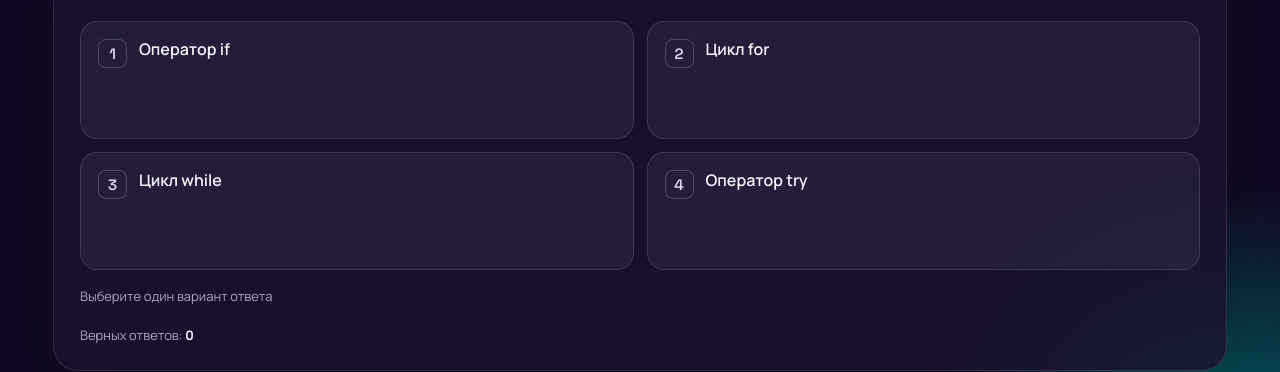
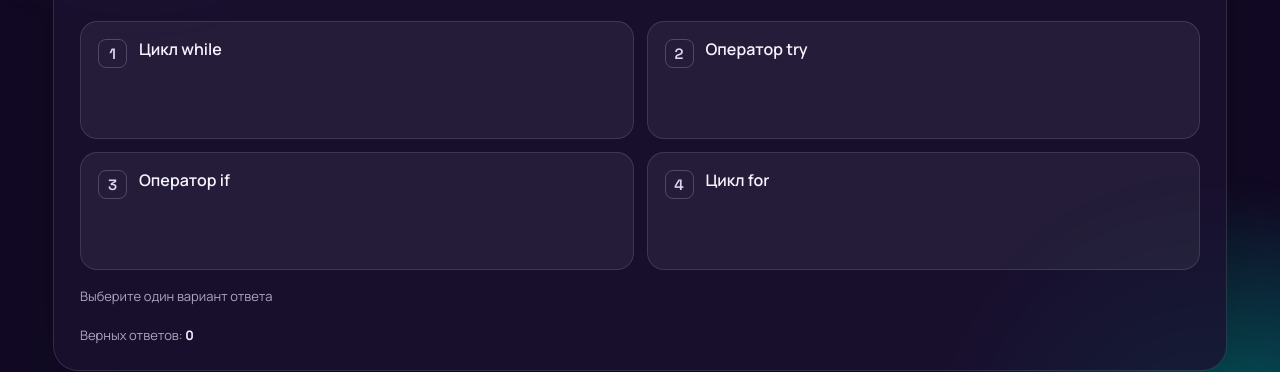
Before and after one commit to darazaaa/quiz, a plain HTML site: page dist/index.html in a window 1280 px wide. Both pictures are taken after a click on the button "Открыть пример". Shown: the part 304-676 px from the top of the page. Drawn offline with nearby package versions, Linux system fonts and the light colour scheme.

Commit message:
Shuffle questions and answer choices

```diff
--- a/dist/index.html
+++ b/dist/index.html
@@ -35,6 +35,7 @@
     const $=s=>document.querySelector(s); const letters=['1','2','3','4','5','6'];
     function toast(msg){const el=$('#toast');el.textContent=msg;el.classList.add('show');setTimeout(()=>el.classList.remove('show'),3000)}
     function normalize(text){return text.replace(/\r/g,'').replace(/[\u00A0\t]/g,' ').replace(/\n{3,}/g,'\n\n').trim()}
+    function shuffle(list){const copy=list.slice();for(let i=copy.length-1;i>0;i--){const j=Math.floor(Math.random()*(i+1));[copy[i],copy[j]]=[copy[j],copy[i]]}return copy}
     function parseQuiz(text){
       text=normalize(text); const lines=text.split('\n').map(x=>x.trim()).filter(Boolean); const out=[]; let current=null;
       const qPattern=/^(?:вопрос\s*)?(\d{1,3})\s*[.)]\s*(.+)$/i; const aPattern=/^(\+?\s*)(?:[A-FА-Еa-fа-е]|\d{1,2})\s*[).:-]\s*(.+)$/;
@@ -54,7 +55,7 @@
       return out.filter(x=>x.a.length>=2).map(x=>({...x,correct:x.correct<0?0:x.correct}));
     }
     async function readFile(file){if(file.name.toLowerCase().endsWith('.txt'))return file.text();if(file.name.toLowerCase().endsWith('.docx')){if(!window.mammoth)throw new Error('Не удалось подключить модуль чтения DOCX. Проверьте соединение с интернетом.');const data=await file.arrayBuffer();return (await mammoth.extractRawText({arrayBuffer:data})).value}throw new Error('Поддерживаются только TXT и DOCX')}
-    function showQuiz(list,title='Ваш тест'){questions=list;index=0;score=0;streak=0;answered=false;mistakes=[];reviewItems=[];reviewIndex=0;reviewMode=false;$('#intro').classList.add('hidden');$('#result').classList.add('hidden');$('#quiz').classList.remove('hidden');$('#quizTitle').textContent=title;render();$('#quiz').scrollIntoView({behavior:'smooth',block:'start'})}
+    function showQuiz(list,title='Ваш тест'){questions=shuffle(list).map(item=>{const options=shuffle(item.a.map((text,i)=>({text,correct:i===item.correct})));return {...item,a:options.map(x=>x.text),correct:options.findIndex(x=>x.correct)}});index=0;score=0;streak=0;answered=false;mistakes=[];reviewItems=[];reviewIndex=0;reviewMode=false;$('#intro').classList.add('hidden');$('#result').classList.add('hidden');$('#quiz').classList.remove('hidden');$('#quizTitle').textContent=title;render();$('#quiz').scrollIntoView({behavior:'smooth',block:'start'})}
     function currentItem(){return reviewMode?reviewItems[reviewIndex]:questions[index]}
     function render(){const item=currentItem();answered=false;$('#counter').textContent=(reviewMode?`Повтор ошибок: ${reviewIndex+1} / ${reviewItems.length}`:`${index+1} / ${questions.length}`)+` · 🔥 ${streak}`;$('#progressFill').style.width=`${((reviewMode?reviewIndex+1:index+1)/(reviewMode?reviewItems.length:questions.length))*100}%`;$('#questionText').textContent=item.q;$('#answers').innerHTML='';$('#statusLine').textContent=reviewMode?'Исправьте ошибку — этот вопрос влияет на результат.':'Выберите один вариант ответа';$('#statusLine').className='status-line';$('#nextBtn').classList.add('hidden');$('#score').textContent=score;item.a.forEach((answer,i)=>{const b=document.createElement('button');b.className='answer';b.innerHTML=`<span class="number">${letters[i]}</span><span>${answer}</span>`;b.onclick=()=>choose(i);$('#answers').append(b)})}
     function choose(choice){if(answered)return;answered=true;const item=currentItem();const buttons=[...document.querySelectorAll('.answer')];buttons.forEach((b,i)=>{b.disabled=true;if(i===item.correct)b.classList.add('correct')});if(choice===item.correct){score++;streak++;if(reviewMode)mistakes=mistakes.filter(x=>x!==item);$('#statusLine').textContent=reviewMode?'Ошибка исправлена — отлично!':'Верно! Отличная работа.';$('#statusLine').className='status-line good'}else{streak=0;if(!mistakes.includes(item))mistakes.push(item);if(reviewMode)score--;buttons[choice].classList.add('wrong');$('#statusLine').textContent=reviewMode?'Ошибка не исправлена: −1 балл.':'Пока не так — правильный вариант подсвечен.';$('#statusLine').className='status-line bad'}$('#counter').textContent=(reviewMode?`Повтор ошибок: ${reviewIndex+1} / ${reviewItems.length}`:`${index+1} / ${questions.length}`)+` · 🔥 ${streak}`;$('#score').textContent=score;const last=reviewMode?reviewIndex===reviewItems.length-1:index===questions.length-1;const next=$('#nextBtn');next.textContent=last?'Продолжить':'Следующий вопрос →';next.classList.remove('hidden')}
```
